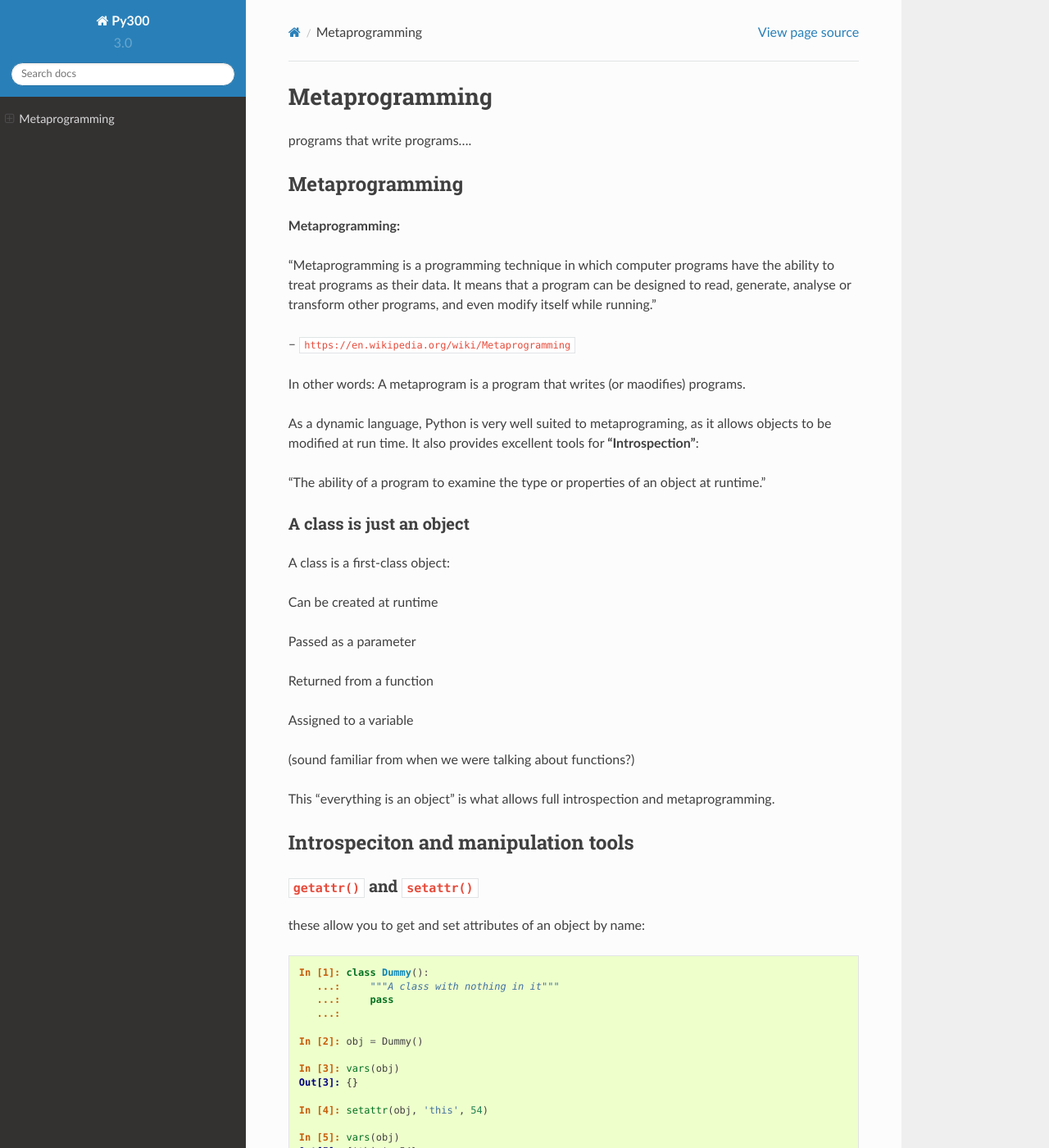
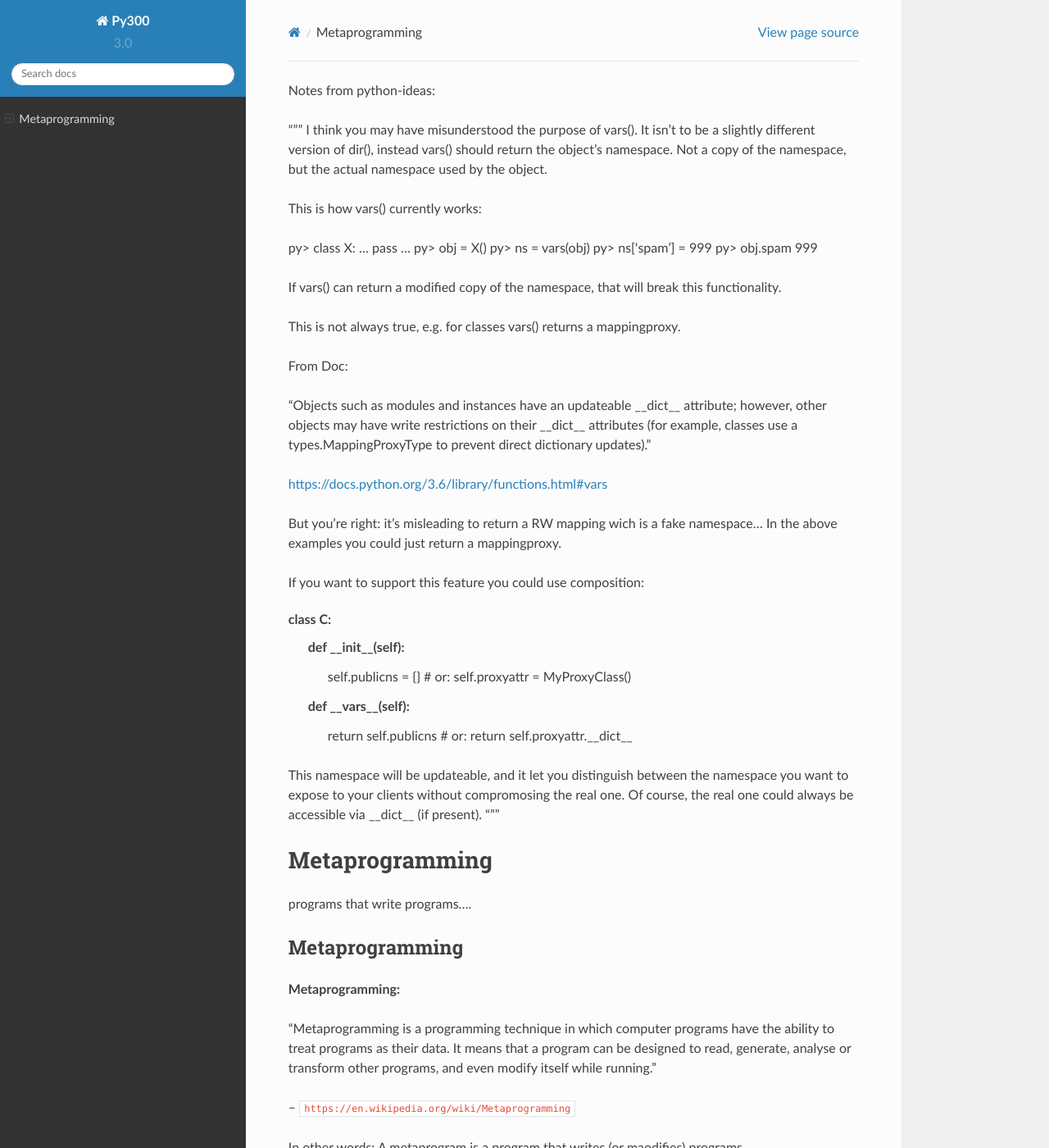
Before and after one commit to UWPCE-PythonCert/Py300, a Sphinx documentation site: the page built from source/metaclasses.rst, in a window 1280 px wide and 1400 px high. Shown: the whole window at 82% size. Built offline with Sphinx 7.4.7 and the Read the Docs theme 2.0.0, drawn with Linux system fonts in a browser that asks for light colours.

Commit message:
a little tweaking....

```diff
--- a/source/metaclasses.rst
+++ b/source/metaclasses.rst
@@ -1,6 +1,56 @@
 :orphan:
 
-.. _metaclasses:
+.. _metaprogramming:
+
+Notes from python-ideas:
+
+"""
+I think you may have misunderstood the purpose of vars(). It isn't to be
+a slightly different version of dir(), instead vars() should return the
+object's namespace. Not a copy of the namespace, but the actual
+namespace used by the object.
+
+This is how vars() currently works:
+
+py> class X:
+...     pass
+...
+py> obj = X()
+py> ns = vars(obj)
+py> ns['spam'] = 999
+py> obj.spam
+999
+
+
+If vars() can return a modified copy of the namespace, that will break
+this functionality.
+
+
+This is not always true, e.g. for classes vars() returns a mappingproxy.
+
+From Doc:
+
+"Objects such as modules and instances have an updateable __dict__ attribute; however, other objects may have write restrictions on their __dict__ attributes (for example, classes use a types.MappingProxyType to prevent direct dictionary updates)."
+
+https://docs.python.org/3.6/library/functions.html#vars
+
+But you're right: it's misleading to return a RW mapping wich is a fake namespace...
+In the above examples you could just return a mappingproxy.
+
+
+If you want to support this feature you could use composition:
+
+
+class C:
+   def __init__(self):
+       self.publicns = {}  # or: self.proxyattr = MyProxyClass()
+   def __vars__(self):
+       return self.publicns  # or: return self.proxyattr.__dict__
+
+
+This namespace will be updateable, and it let you distinguish between the namespace you want to expose to your clients without compromosing the real one.
+Of course, the real one could always be accessible via __dict__ (if present).
+"""
 
 ################
 Metaprogramming
--- a/source/testing.rst
+++ b/source/testing.rst
@@ -1,6 +1,6 @@
 :orphan:
 
-.. _testing:
+.. _advanced_testing:
 
 *******
 Testing
```
Also changed, not shown: source/documentation.rst (+10 -0 lines), source/profiling.rst (+3 -8 lines), source/advanced_oo.rst (line endings or trailing spaces), 3 other files.
